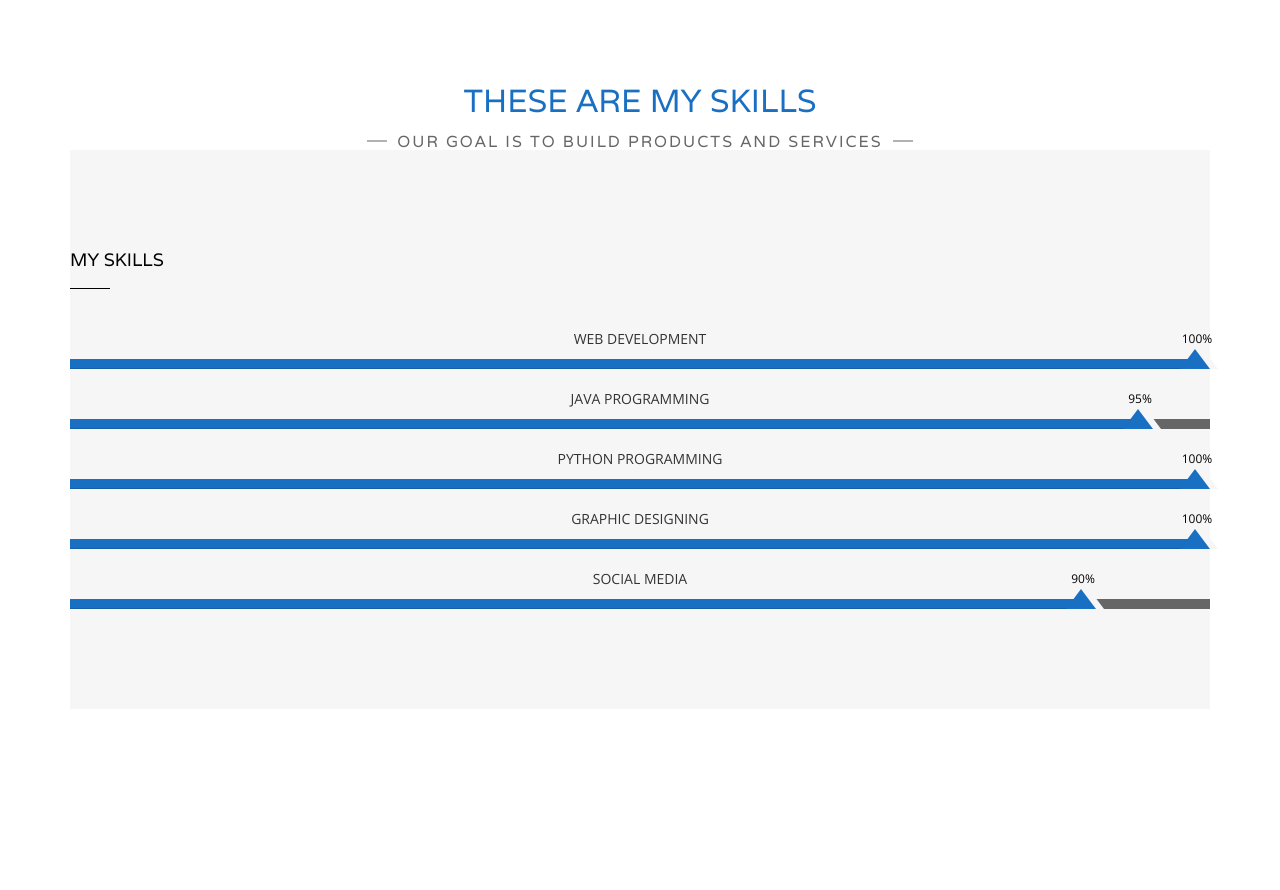
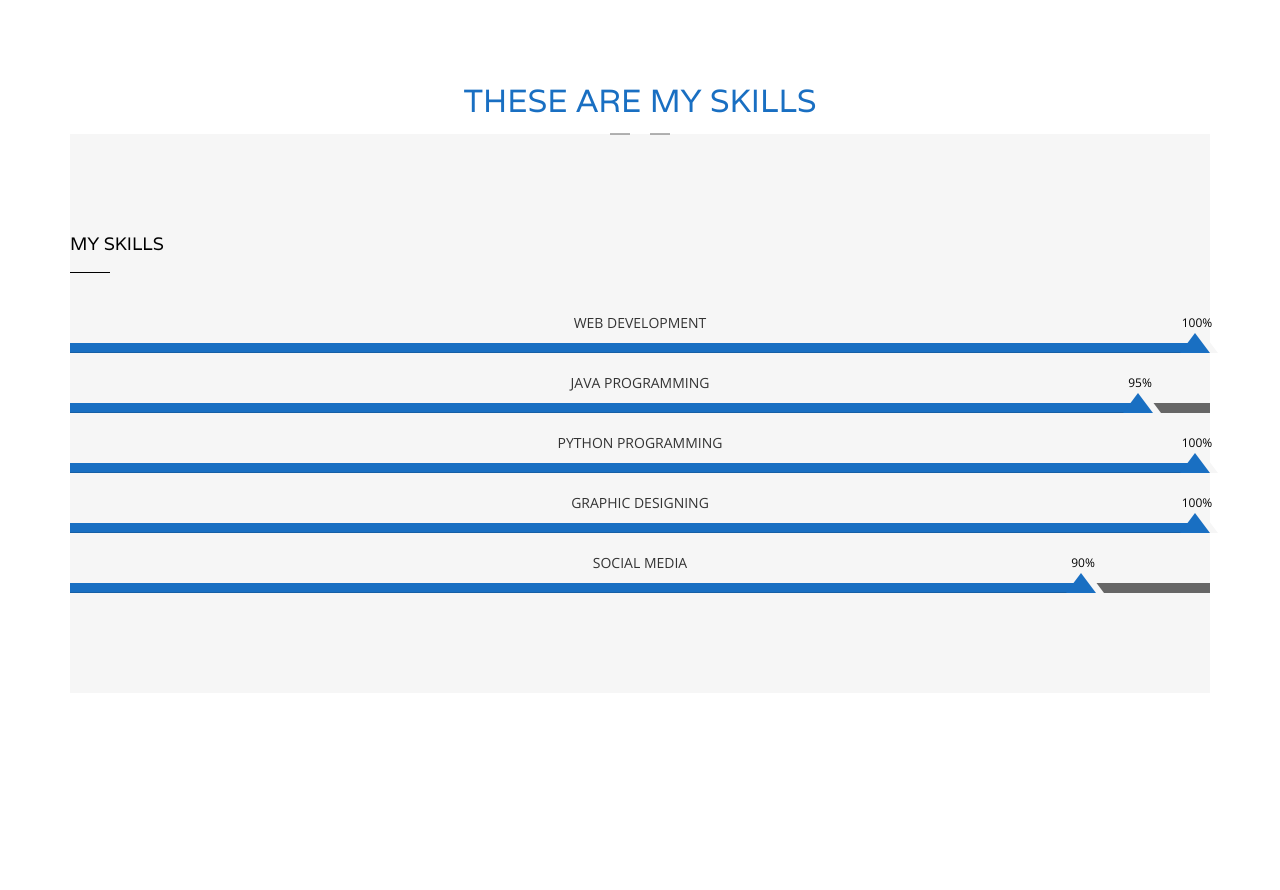
Before and after one commit to Charan1084/charan-portfolio1, a plain HTML site: page index.html in a window 1280 px wide. Shown: the part 2080-2970 px from the top of the page. Drawn offline with nearby package versions, Linux system fonts and the light colour scheme.

Commit message:
Update index.html

```diff
--- a/index.html
+++ b/index.html
@@ -198,7 +198,7 @@
         <section class="site-section section-about text-center" id="about">
             <div class="container">
                 <h2>These are my skills</h2>
-                <p class="section-subtitle"><span>Our goal is to build products and services</span></p>
+                <p class="section-subtitle"><span></span></p>
                       <!-- End About section -->
 
         <!-- Skills section -->
```
